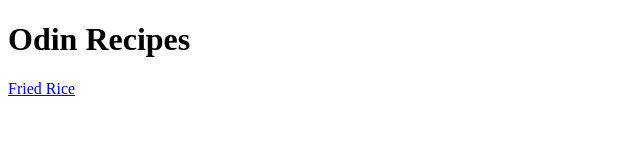
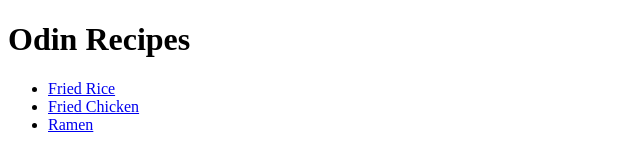
Before and after one commit to GravityDefied4/odin-recipes, a plain HTML site: page index.html in a window 1280 px wide. Shown: the whole page, without its empty margins (0-640 px from the left). Drawn offline with Linux system fonts and the light colour scheme.

Commit message:
Add links to chicken and ramen recipes

```diff
--- a/index.html
+++ b/index.html
@@ -9,7 +9,12 @@
 
 <body>
     <h1>Odin Recipes</h1>
-    <a href="recipes/friedrice.html">Fried Rice</a>
+        <ul>
+            <li><a href="recipes/friedrice.html">Fried Rice</a></li>
+            <li><a href="recipes/chicken.html">Fried Chicken</a></li>
+            <li><a href="recipes/ramen.html">Ramen</a></li>
+        </ul>
+
 </body>
 
 </html>
```
